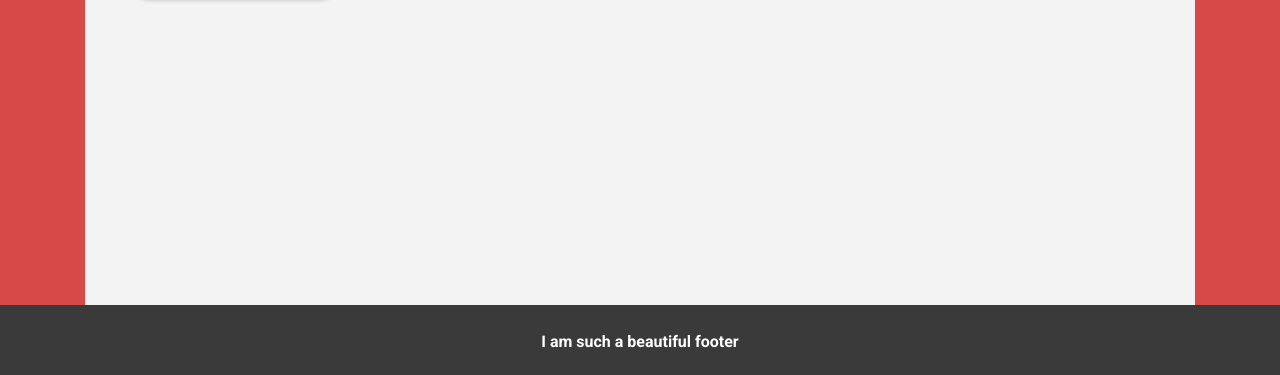
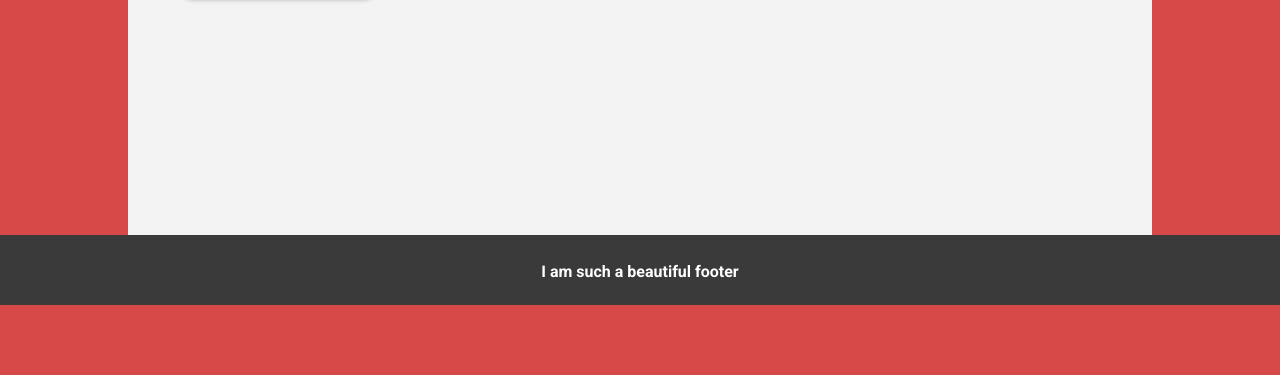
Before and after one commit to coolboogie90/Pixel-Perfect-Replica-01, a plain HTML site: page index.html in a window 1280 px wide. Shown: the part 495-870 px from the top of the page. After the commit the page ends 800 px from the top, so only its background shows below. Drawn offline with Linux system fonts and the light colour scheme.

Commit message:
Fixed css with Yassin

```diff
--- a/styles.css
+++ b/styles.css
@@ -45,7 +45,7 @@ h1 ~ p {
 
 .container {
     margin: 0 auto;
-    max-width: 1110px;
+    width: 80vw;
     padding: 100px 51px 0 50px;
     background-color: #f3f3f3;
     height: 100vh;
@@ -96,7 +96,7 @@ h1 ~ p {
 }
 
 footer {
-    /*position: absolute;*/
+    position: fixed;
     bottom: 0;
     width: 100%;
     background-color: #3a3a3a;
```
